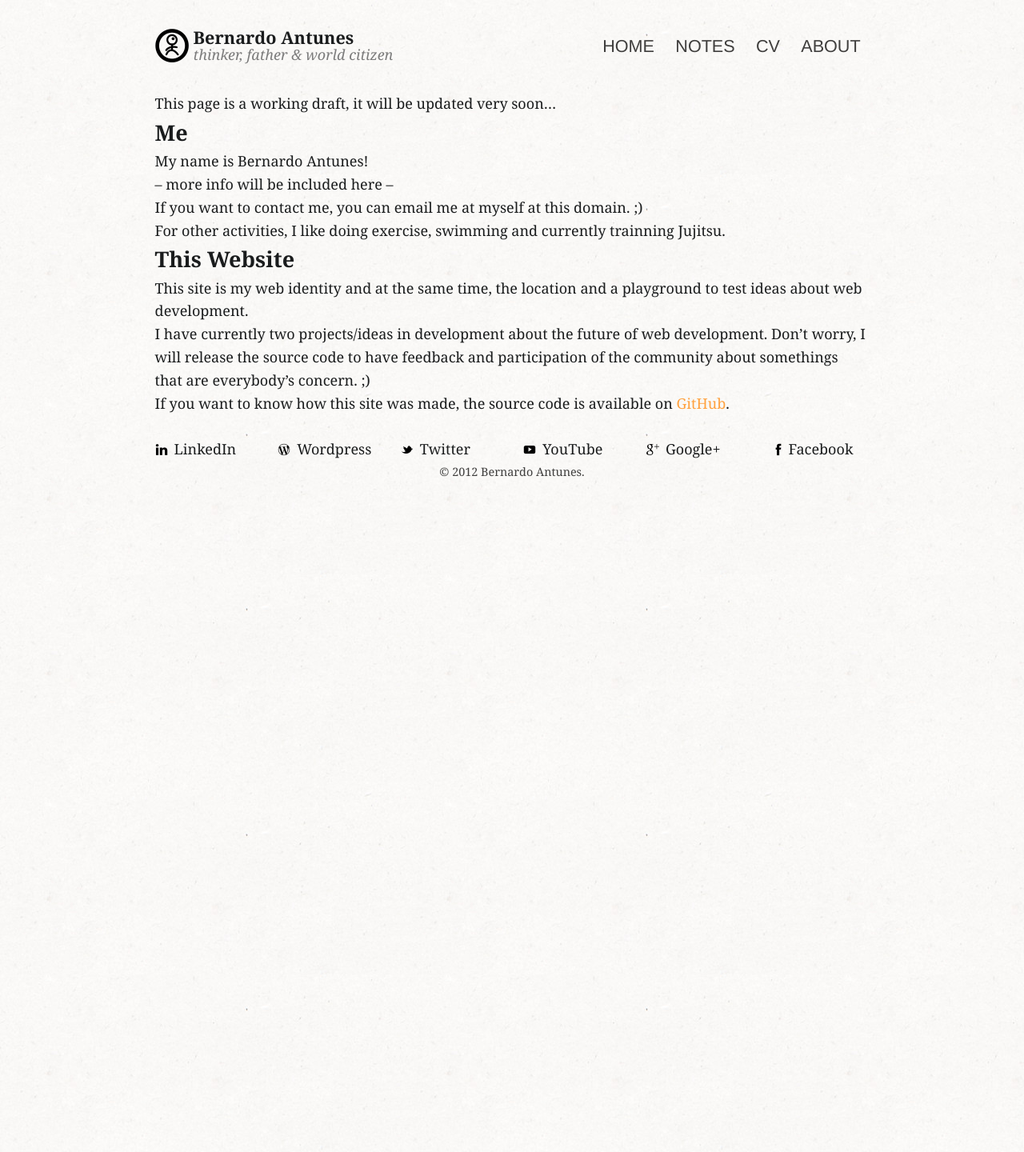
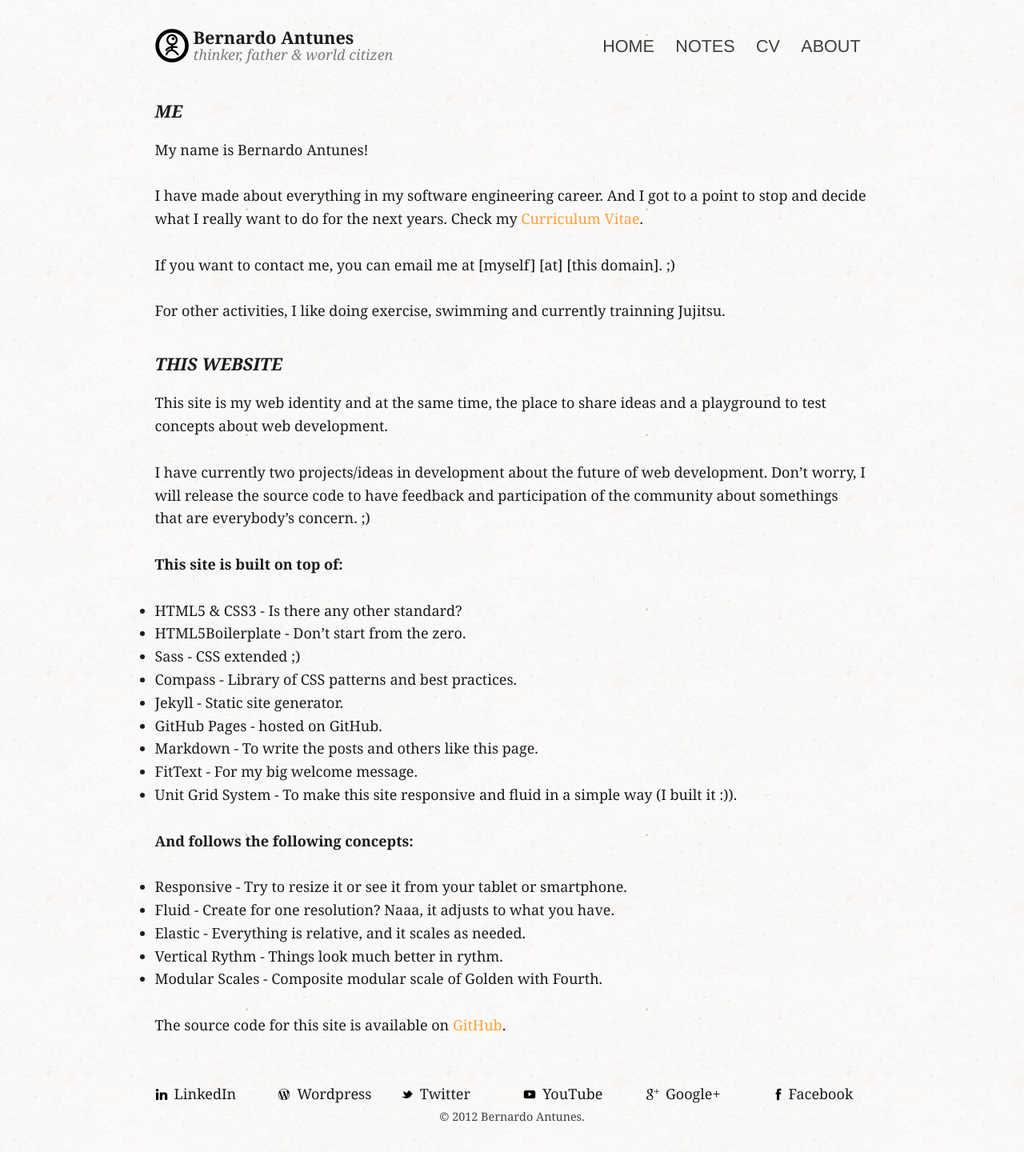
Before and after one commit to bernardoantunes/bernardoantunes.github.com, a Jekyll site: the page built from about/index.md, in a window 1280 px wide. Shown: the whole page at 80% size. Built offline with Jekyll 4.4.1, drawn with Linux system fonts in a browser that asks for light colours; nearby versions of some CDN libraries; before the commit the page ends 900 px from its top, so only the background shows below that.

Commit message:
Changes in the about page

```diff
--- a/_sass/_BernardoUnitGS.scss
+++ b/_sass/_BernardoUnitGS.scss
@@ -231,7 +231,7 @@ p.tags {
 	&:before { color: $settings-colors-verydarkgray; content: "about "; }
 }
 
-.post-content {
+.post-content, #page-content {
 
 	h1, h2 {
 
@@ -241,7 +241,7 @@ p.tags {
 	    text-transform: uppercase;
 	}
 
-	p {
+	p, ul {
 		@include grid-line($margin-bottom: 1);
 	}
 }
--- a/about/index.md
+++ b/about/index.md
@@ -3,22 +3,41 @@ layout: page
 title: About
 ---
 
-This page is a working draft, it will be updated very soon...
-
 ## Me
 
 My name is Bernardo Antunes!
 
--- more info will be included here --
+I have made about everything in my software engineering career. And I got to a point to stop and decide what I really want to do for the next years.
+Check my [Curriculum Vitae](/cv/).
 
-If you want to contact me, you can email me at myself at this domain. ;)
+If you want to contact me, you can email me at \[myself\] \[at\] \[this domain\]. ;)
 
 For other activities, I like doing exercise, swimming and currently trainning Jujitsu.
 
 ## This Website
 
-This site is my web identity and at the same time, the location and a playground to test ideas about web development.
+This site is my web identity and at the same time, the place to share ideas and a playground to test concepts about web development.
 
 I have currently two projects/ideas in development about the future of web development. Don't worry, I will release the source code to have feedback and participation of the community about somethings that are everybody's concern. ;)
 
-If you want to know how this site was made, the source code is available on [GitHub](https://github.com/bernardoantunes/bernardoantunes.github.com).
+**This site is built on top of:**
+
+- HTML5 & CSS3 - Is there any other standard?
+- HTML5Boilerplate - Don't start from the zero.
+- Sass - CSS extended ;)
+- Compass - Library of CSS patterns and best practices.
+- Jekyll - Static site generator.
+- GitHub Pages - hosted on GitHub.
+- Markdown - To write the posts and others like this page.
+- FitText - For my big welcome message.
+- Unit Grid System - To make this site responsive and fluid in a simple way (I built it :)).
+
+**And follows the following concepts:**
+
+- Responsive - Try to resize it or see it from your tablet or smartphone.
+- Fluid - Create for one resolution? Naaa, it adjusts to what you have.
+- Elastic - Everything is relative, and it scales as needed.
+- Vertical Rythm - Things look much better in rythm.
+- Modular Scales - Composite modular scale of Golden with Fourth.
+
+The source code for this site is available on [GitHub](https://github.com/bernardoantunes/bernardoantunes.github.com).
--- a/css/main.css
+++ b/css/main.css
@@ -628,7 +628,7 @@ p.tags:before {
 }
 
 /* line 236, ../_sass/_BernardoUnitGS.scss */
-.post-content h1, .post-content h2 {
+.post-content h1, .post-content h2, #page-content h1, #page-content h2 {
   font-size: 1.2em;
   line-height: 1.333;
   padding-top: 0.444em;
@@ -638,7 +638,7 @@ p.tags:before {
   text-transform: uppercase;
 }
 /* line 244, ../_sass/_BernardoUnitGS.scss */
-.post-content p {
+.post-content p, .post-content ul, #page-content p, #page-content ul {
   font-size: 1em;
   line-height: 1.6;
   margin-bottom: 1.6em;
```
